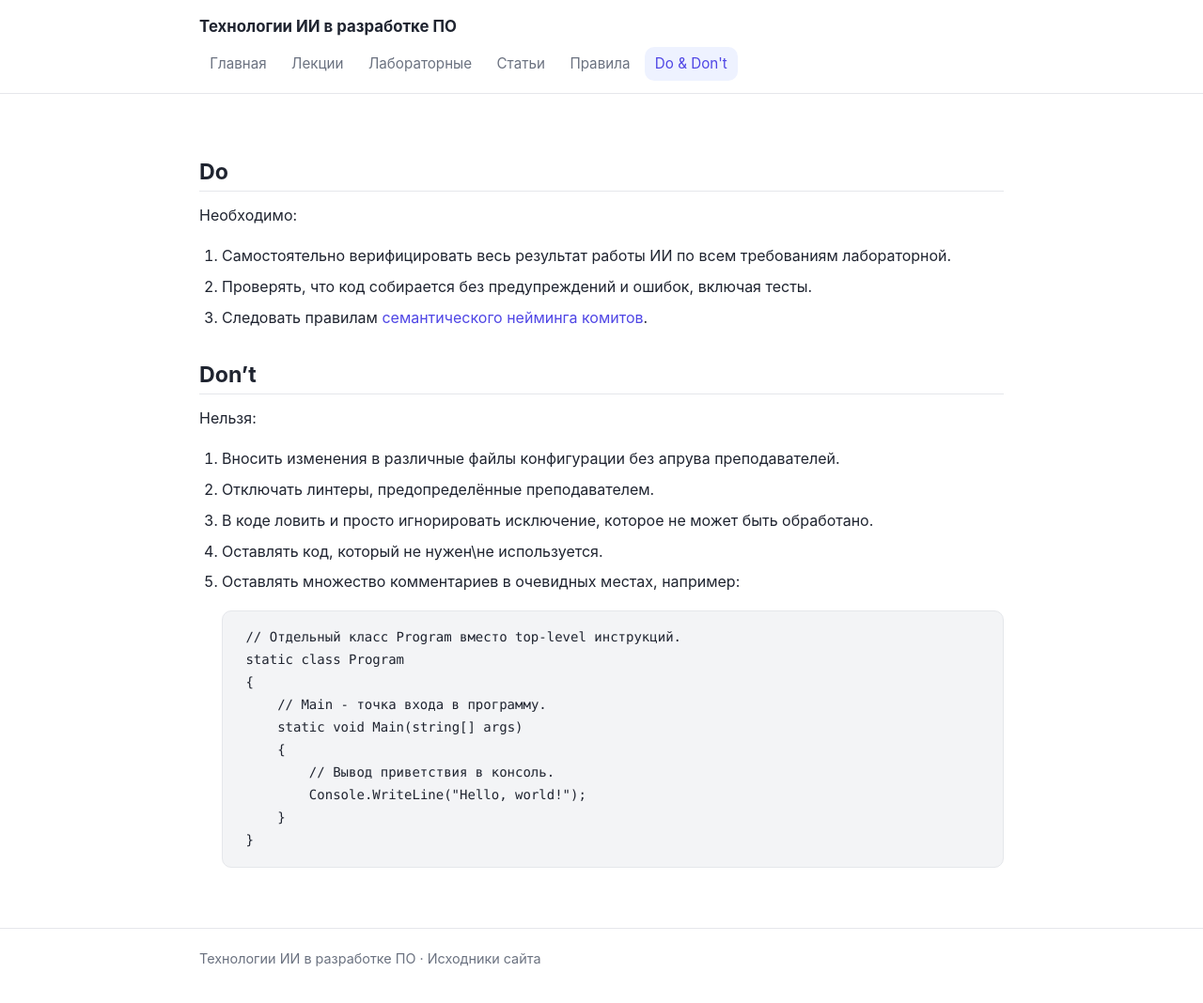
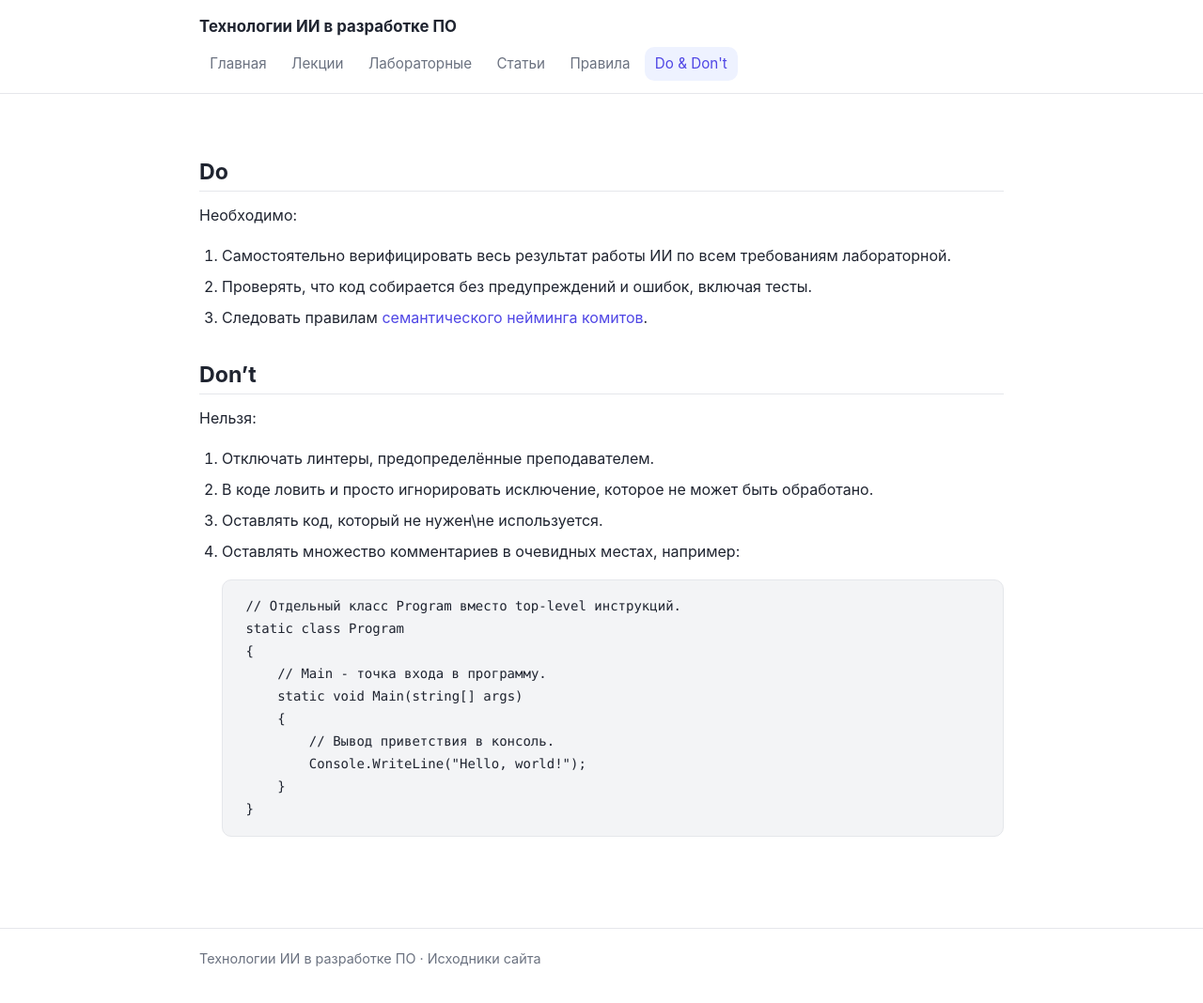
Before and after one commit to is-aidd-26/is-aidd-26.github.io, a Jekyll site: the page built from do-donts.md, in a window 1280 px wide and 1069 px high. Shown: the whole window at 94% size. Built offline with Jekyll 4.4.1, drawn with Linux system fonts in a browser that asks for light colours.

Commit message:
Убрал нерелевантный для курса пункт правил

````diff
--- a/do-donts.md
+++ b/do-donts.md
@@ -16,11 +16,10 @@ title: "Do & Don't"
 
 Нельзя:
 
-1. Вносить изменения в различные файлы конфигурации без апрува преподавателей.
-2. Отключать линтеры, предопределённые преподавателем.
-3. В коде ловить и просто игнорировать исключение, которое не может быть обработано.
-4. Оставлять код, который не нужен\не используется.
-5. Оставлять множество комментариев в очевидных местах, например:
+1. Отключать линтеры, предопределённые преподавателем.
+2. В коде ловить и просто игнорировать исключение, которое не может быть обработано.
+3. Оставлять код, который не нужен\не используется.
+4. Оставлять множество комментариев в очевидных местах, например:
 
     ```cs
     // Отдельный класс Program вместо top-level инструкций.
````
